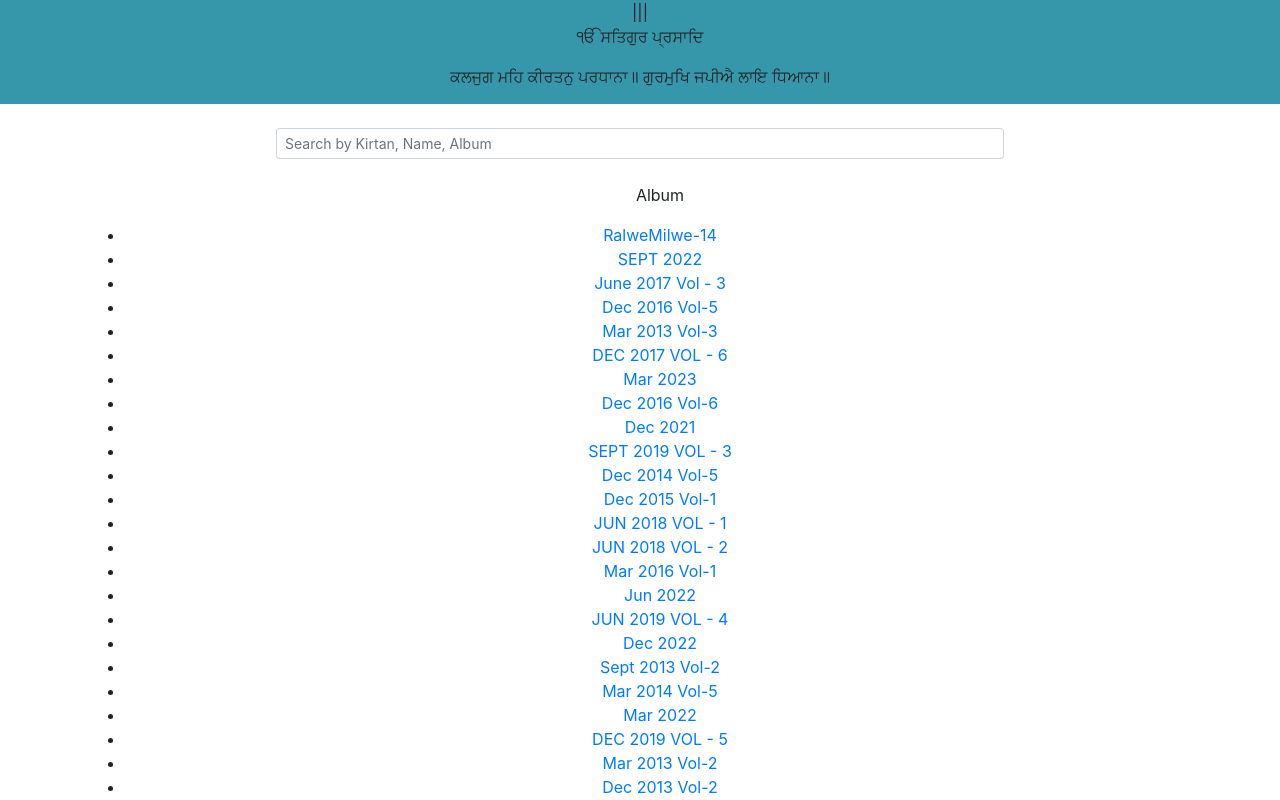
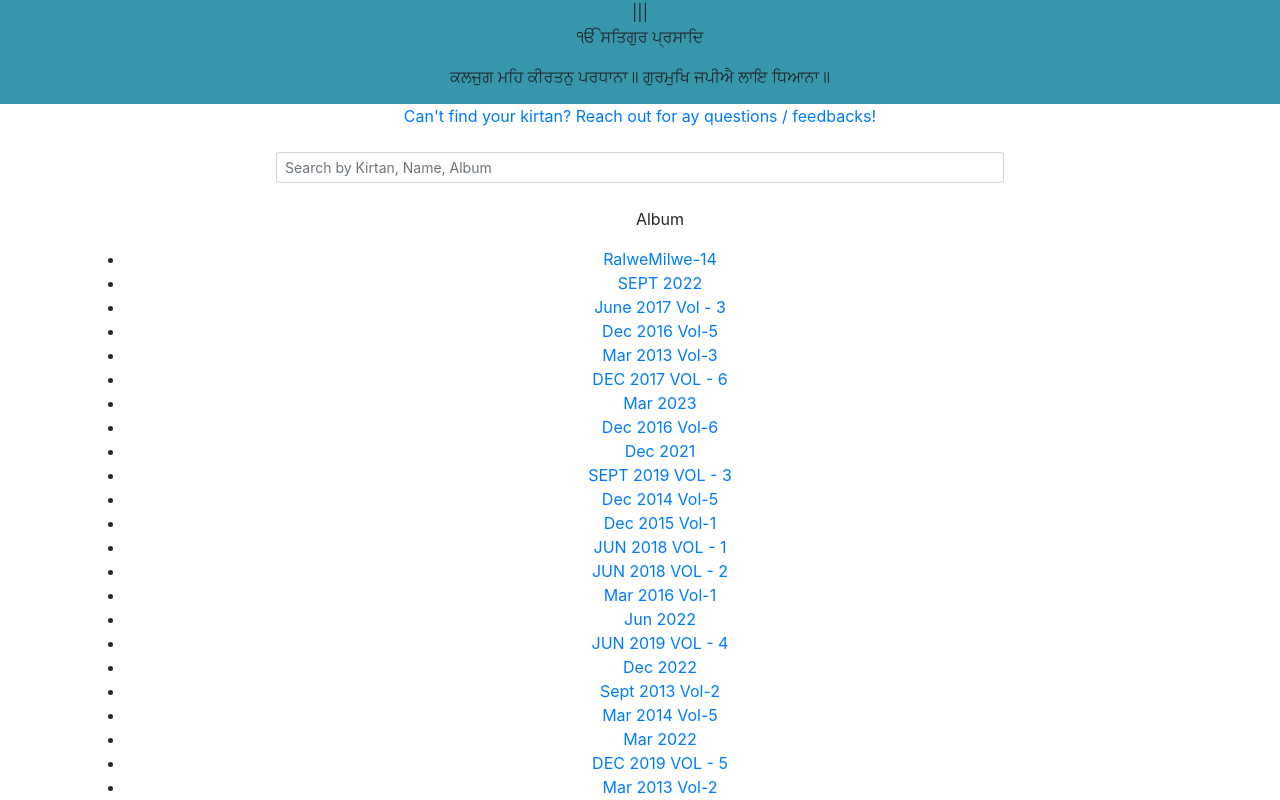
Before and after one commit to isupreetk/kirtan-frontend, a React (Create React App) app: page / in a window 1280 px wide. Shown: the top 800 px of the page. Built offline with nearby package versions, Linux system fonts and the light colour scheme.

Commit message:
add google form link for user feedback

```diff
--- a/src/App.jsx
+++ b/src/App.jsx
@@ -2,6 +2,7 @@ import "./App.scss";
 import { useRef, useEffect, useState } from "react";
 import Header from "./components/Header/Header";
 import SearchBar from "./components/SearchBar/SearchBar";
+import GoogleForm from "./components/GoogleForm/GoogleForm";
 import KirtanList from "./components/KirtanList/KirtanList";
 import kirtansData from "./assets/data/randomisedKirtan.json";
 // import searchHistoryData from "./assets/data/searchHistory.json";
@@ -318,6 +319,7 @@ function App() {
       <Row>
         <Header />
       </Row>
+      <GoogleForm />
       <Container>
         <Row className="p-4">
           <Col xs={1} md={2}></Col>
--- /dev/null
+++ b/src/components/GoogleForm/GoogleForm.jsx
@@ -0,0 +1,9 @@
+function GoogleForm() {
+  return (
+    <a href="https://docs.google.com/forms/d/e/1FAIpQLScokLn5BA3IjiXZ37g1oaY7cWl7_bx4RzLCbFNcSa3XspcS0w/viewform?usp=sf_link">
+      Can't find your kirtan? Reach out for ay questions / feedbacks!
+    </a>
+  );
+}
+
+export default GoogleForm;
```
